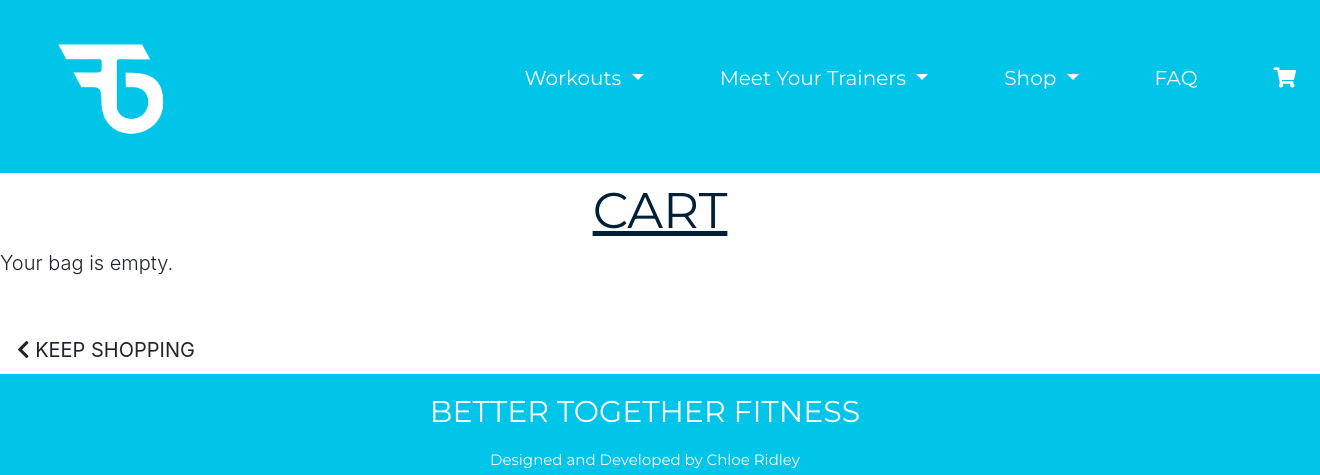
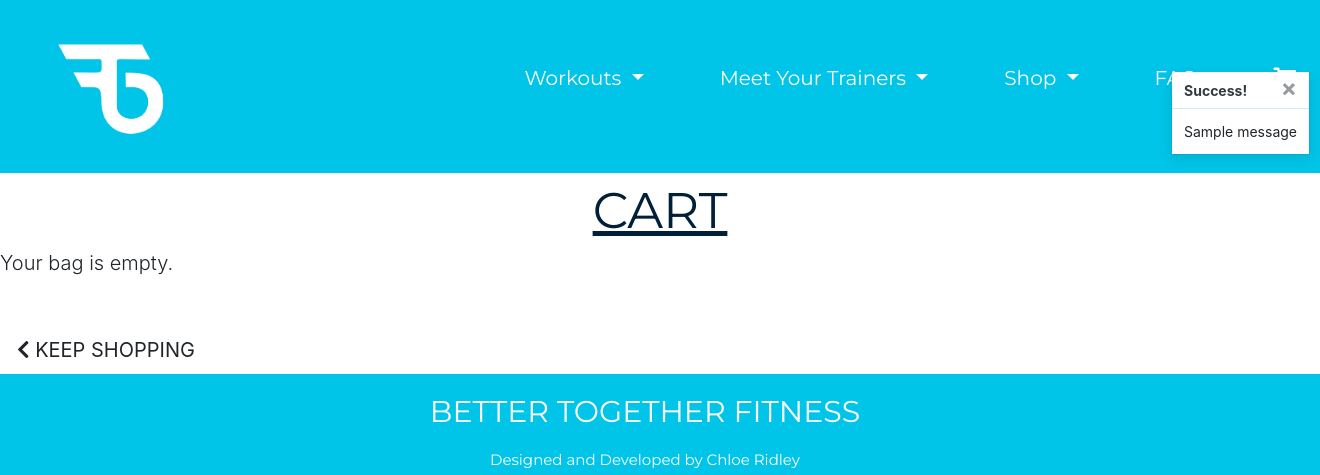
Before and after one commit to cnridley/betterTogetherFitness, a Django app: page /bag/ in a window 1320 px wide; the page is wider, and only the part inside the window is pictured. Shown: the top 475 px of that part. Run offline with Django 3.2, Linux system fonts and the light colour scheme; one stand-in notice (Sample message) is shown; some libraries are stand-ins or nearby versions; some web fonts are replaced.

Commit message:
started toasts

```diff
--- a/bag/views.py
+++ b/bag/views.py
@@ -1,4 +1,6 @@
 from django.shortcuts import render, redirect, reverse, HttpResponse
+from django.contrib import messages
+from products.models import merchandise
 # Create your views here.
 
 
@@ -9,7 +11,7 @@
 
 def add_to_bag(request, item_id):
     """ Add a quantity of the specified product to the shopping bag """
-
+    product = merchandise.objects.get(pk=item_id)
     quantity = int(request.POST.get('quantity'))
     redirect_url = request.POST.get('redirect_url')
     size = None
@@ -30,6 +32,7 @@
             bag[item_id] += quantity
         else:
             bag[item_id] = quantity
+            messages.success(request, f'Added {product.name} to your bag')
 
     request.session['bag'] = bag
     print(request.session['bag'])
--- a/betterTogether/settings.py
+++ b/betterTogether/settings.py
@@ -79,6 +79,8 @@
         },
     },
 ]
+
+MESSAGE_STORAGE = 'django.contrib.messages.storage.session.SessionStorage'
 
 AUTHENTICATION_BACKENDS = [
 
--- a/static/css/base.css
+++ b/static/css/base.css
@@ -730,3 +730,13 @@
     text-transform: uppercase;
     text-decoration: underline;
 }
+
+
+/*-- Message container --*/
+
+.message-container {
+    position: fixed;
+    top: 72px;
+    right: 10px;
+    z-index: 999;
+}
--- a/templates/base.html
+++ b/templates/base.html
@@ -120,7 +120,28 @@
         </div>
     </footer>
 
+    {% if messages %}
+        <div class="message-container">
+            {% for message in messages %}
+                {% with message.level as level %}
+                    {% if level == 40 %}
+                        {% include 'includes/toasts/toast_error.html' %}
+                    {% elif level == 30 %}
+                        {% include 'includes/toasts/toast_warning.html' %}
+                    {% elif level == 25 %}
+                        {% include 'includes/toasts/toast_success.html' %}
+                    {% else %}
+                        {% include 'includes/toasts/toast_info.html' %}
+                    {% endif %}
+                {% endwith %}
+            {% endfor %}
+        </div>
+    {% endif %}
+
     {% block postloadjs %}
+    <script type="text/javascript">
+        $('.toast').toast('show');
+    </script>
     {% endblock %}
 </body>
 
--- /dev/null
+++ b/templates/includes/toasts/toast_success.html
@@ -0,0 +1,13 @@
+<div class="toast custom-toast rounded-0 border-top-0" data-autohide="false">
+    <div class="arrow-up arrow-success"></div>
+    <div class="w-100 toast-capper bg-success"></div>
+    <div class="toast-header bg-white text-dark">
+        <strong class="mr-auto">Success!</strong>
+        <button type="button" class="ml-2 mb-1 close text-dark" data-dismiss="toast" aria-label="Close">
+            <span aria-hidden="true">&times;</span>
+        </button>
+    </div>
+    <div class="toast-body bg-white">
+        {{ message }}
+    </div>
+</div>
```
Also changed, not shown: db.sqlite3.
